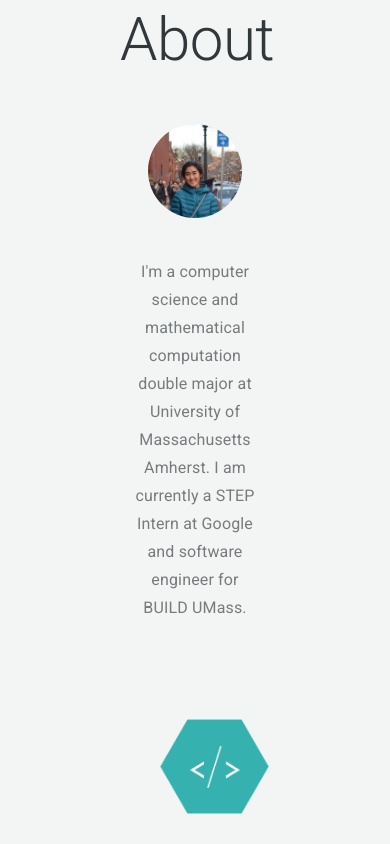
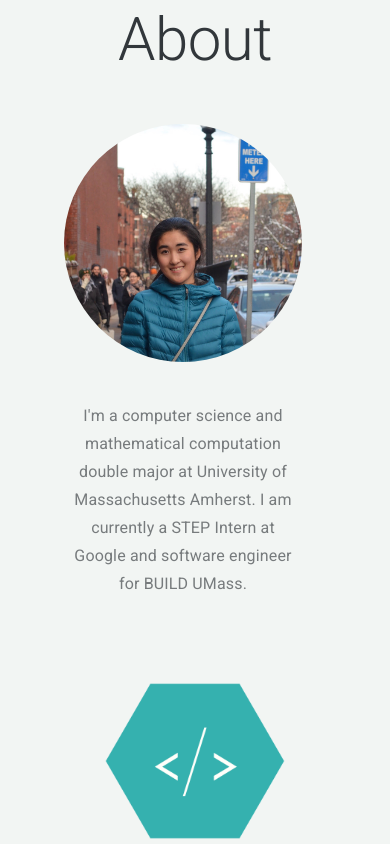
Before and after one commit to emaohn/my-website, a React (Create React App) app: page / in a window 390 px wide. Shown: the part 880-1724 px from the top of the page. Built offline with nearby package versions, Linux system fonts and the light colour scheme.

Commit message:
fixed responsiveness of about section

```diff
--- a/src/App.css
+++ b/src/App.css
@@ -43,7 +43,7 @@
 }
 
 #avatar {
-  width: 70%;
+  width: 100%;
   object-fit: cover;
   border-radius: 50%;
 }
--- a/src/components/About.js
+++ b/src/components/About.js
@@ -15,7 +15,7 @@ export default function About() {
     return(
         <div>
             <ThemeProvider theme={theme}>
-                <Box py={5} px={15}>
+                <Box p={5}>
                     <Grid container alignItems='center'>
                         <Grid item xs={12}>
                             <Box mb={6}>
@@ -23,16 +23,15 @@ export default function About() {
                             </Box>
                         </Grid>
                     </Grid>
-                    <Grid container spacing={3} alignItems='center'>
-                        <Grid item md={12} lg={4}>
-                            <Grid item direction='column'>
+                    <Grid container spacing={3} alignItems='center' justify='center'>
+                        <Grid item xs={10} md={8} lg={3} xl={4} direction ='column' justify='center'>
                             <Grid item>
-                                    <Box px={1}>
+                                <Box item px={1}>
                                     <img id='avatar' src={require('../static/avatar.jpeg')}/>
                                 </Box>
                             </Grid>
-                                <Grid item>
-                                    <Box my={5} px={1}>
+                            <Grid container item>
+                                <Box my={5} px={1} justifyContent='center'>
                                     <Typography gutterBottom variant='subtitle1'>
                                         <Box className='subtext'>
                                             {text.blurb}
@@ -41,9 +40,8 @@ export default function About() {
                                 </Box>
                             </Grid>
                         </Grid>
-                        </Grid>
                         <Grid item></Grid>
-                        <Grid item s md xl justify='flex-start'>
+                        <Grid item sm={8} lg={7} xl={6} justify='flex-start'>
                             <MeComponent
                                 img='Developer'
                                 text={text.developer}
--- a/src/components/MeComponent.js
+++ b/src/components/MeComponent.js
@@ -11,7 +11,7 @@ export default function(props) {
             <ThemeProvider theme={theme}>
                 <Box mb={5}>
                     <Grid container spacing={3}>
-                        <Grid container justify='center' alignItems='center' item s={12} md={5} lg={3}>
+                        <Grid container justify='center' alignItems='center' item xs={12} md={3} lg={3}>
                             <AboutIcon img={props.img} />
                         </Grid>
                         <Grid item xs s md >
```
Lines whose indentation alone changed are shown as unchanged.
